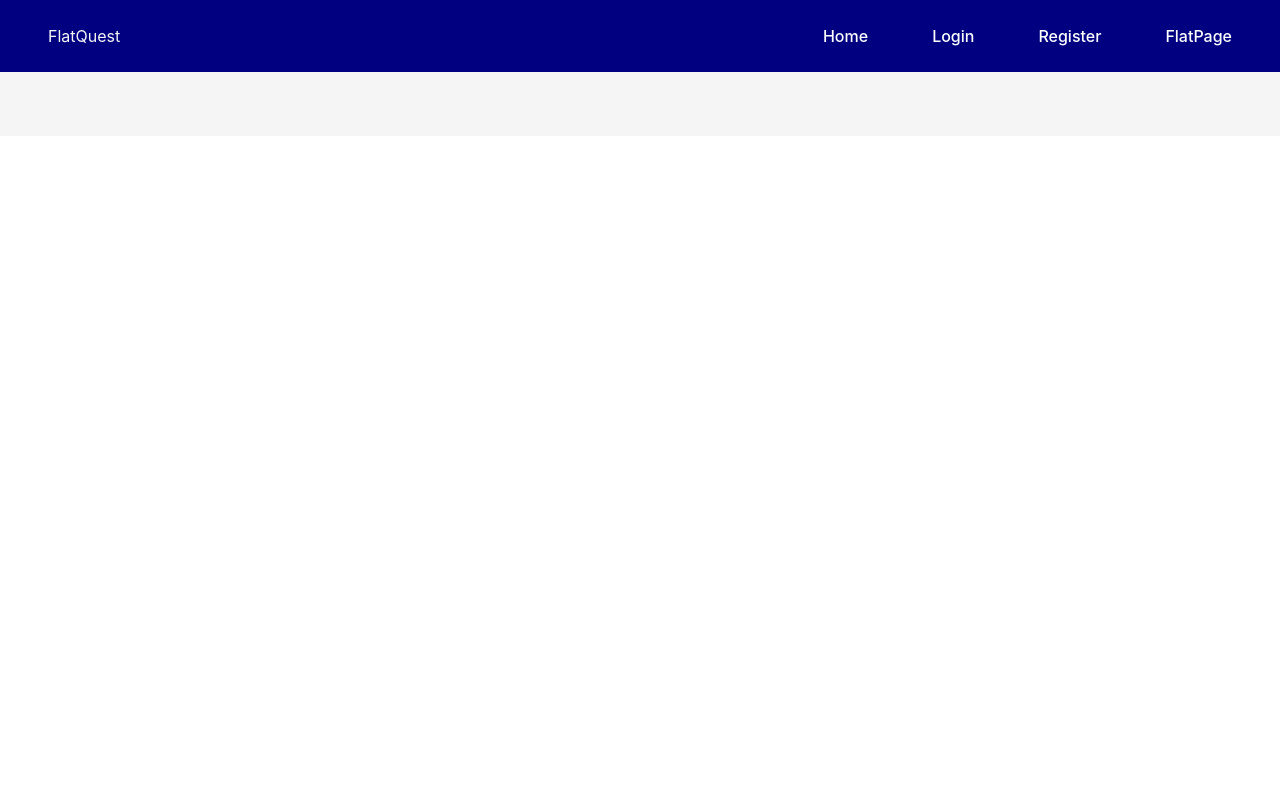
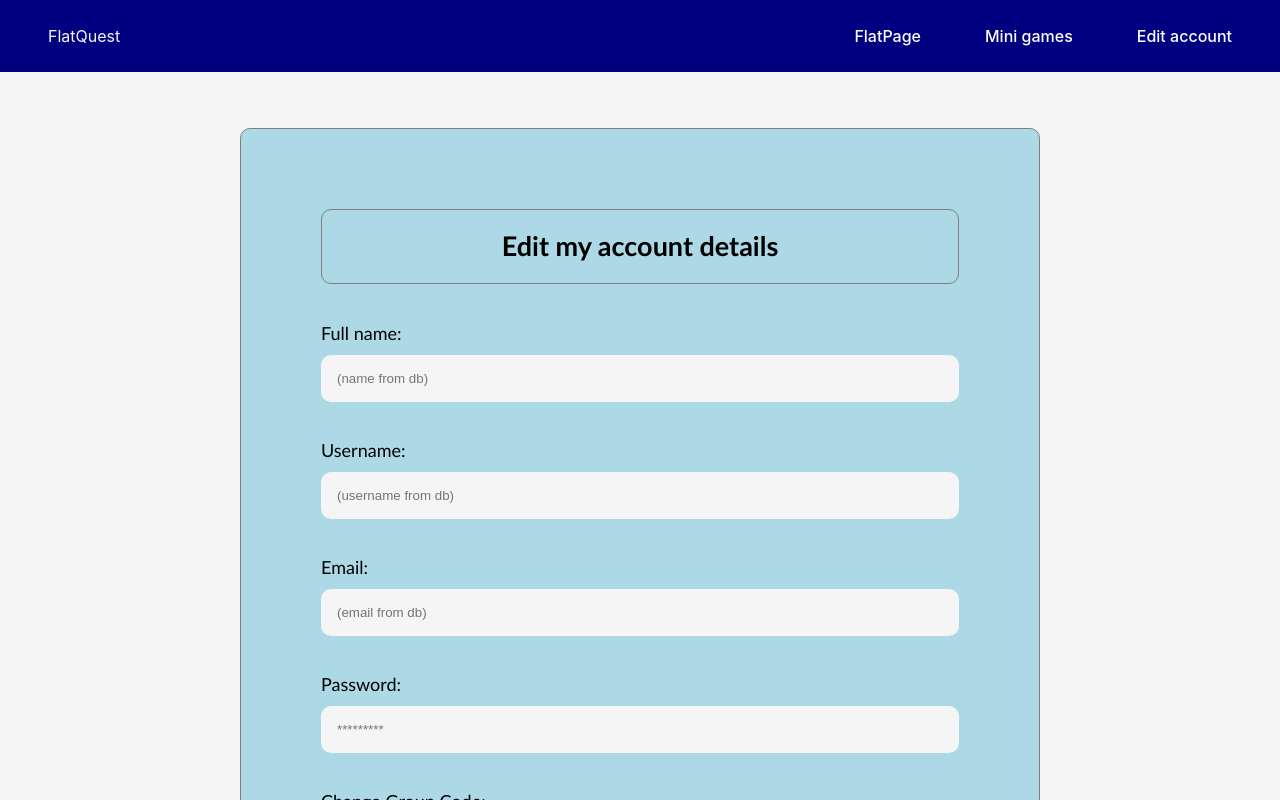
Before and after one commit to tamrachan/FlatQuestWeb, a React (Vite) app in the folder front-end/: page /details in a window 1280 px wide. Shown: the top 800 px of the page. Built offline with nearby package versions, Linux system fonts and the light colour scheme.

Commit message:
Added an Edit Details page

```diff
--- a/front-end/src/App.jsx
+++ b/front-end/src/App.jsx
@@ -6,12 +6,14 @@ import Register from './pages/Register';
 import Login from './pages/Login';
 import FlatPage from './pages/FlatPage';
 import Games from './pages/Games';
+import EditDetails from './pages/EditDetails';
 import './css/App.css';
+
 function App() {
     const location = useLocation();
 
     // Define routes where you want the alternate navbar
-    const showDashboardNav = location.pathname === '/flatpage' || location.pathname === '/games';
+    const showDashboardNav = location.pathname === '/flatpage' || location.pathname === '/games' || location.pathname === '/details';
 
     return (
         <div className="App">
@@ -24,6 +26,7 @@ function App() {
                     <Route path='/login' element={<Login />} />
                     <Route path='/flatpage' element={<FlatPage />} />
                     <Route path='/games' element={<Games />} />
+                    <Route path='/details' element={<EditDetails />} />
                 </Routes>
             </main>
         </div>
--- a/front-end/src/components/FlatPageNavBar.jsx
+++ b/front-end/src/components/FlatPageNavBar.jsx
@@ -10,6 +10,7 @@ function FlatPageNavBar() {
         <div className="navbar-links">
             <Link to="/flatpage" className="nav-link">FlatPage</Link>
             <Link to="/games" className="nav-link">Mini games</Link>
+            <Link to="/details" className="nav-link">Edit account</Link>
         </div>
     </nav>
 }
--- /dev/null
+++ b/front-end/src/pages/EditDetails.jsx
@@ -0,0 +1,92 @@
+// TODO: Create a page so users can edit their details
+import "../css/Login.css"
+import { useState } from "react";
+
+function EditDetails() {
+    const [name, setName] = useState('');
+    const [user, setUser] = useState('');
+    const [email, setEmail] = useState('');
+    const [pass, setPass] = useState('');
+    const [groupCode, setGroupCode] = useState('');
+
+    const handleSubmit = (e) => {
+        e.preventDefault();
+
+        if (name) {
+            axios.post('http://localhost:5050/record/updateName', {
+                name
+            })
+            .then(result => {
+                console.log(result)
+            })
+            .catch(err => console.log(err));
+        }
+        if (user) {
+            axios.post('http://localhost:5050/record/updateUser', {
+                user
+            })
+            .then(result => {
+                console.log(result)
+            })
+            .catch(err => console.log(err));
+        }
+        if (email) {
+            axios.post('http://localhost:5050/record/updateEmail', {
+                email
+            })
+            .then(result => {
+                console.log(result)
+            })
+            .catch(err => console.log(err));
+        }
+        if (pass) {
+            axios.post('http://localhost:5050/record/updatePass', {
+                pass
+            })
+            .then(result => {
+                console.log(result)
+            })
+            .catch(err => console.log(err));
+        }
+        if (groupCode && groupCode.length === 6) {
+            axios.post('http://localhost:5050/record/updateGroupCode', {
+                groupCode
+            })
+        }
+
+        setName('');
+        setUser('');
+        setEmail('');
+        setPass('');
+        setGroupCode('');
+    };
+
+    return (
+        <div className="register">
+            <div className="auth-form-container">
+                <h2>Edit my account details</h2>
+                <form className="register-form" onSubmit={handleSubmit}>
+                    <label htmlFor="name">Full name:</label>
+                    <input value={name} onChange={(e) => setName(e.target.value)} type="name" placeholder="(name from db)" id="name" name="name" />
+                    <br></br>
+                    <label htmlFor="user">Username:</label>
+                    <input value={user} onChange={(e) => setUser(e.target.value)} type="user" placeholder="(username from db)" id="user" name="user" />
+                    <br></br>
+                    <label htmlFor="email">Email:</label>
+                    <input value={email} onChange={(e) => setEmail(e.target.value)} type="email" placeholder="(email from db)" id="email" name="email" />
+                    <br></br>
+                    <label htmlFor="password">Password:</label>
+                    <input value={pass} onChange={(e) => setPass(e.target.value)} type="password" placeholder="*********" id="password" name="password" />
+                    <br></br>
+                    <label htmlFor="groupCode">Change Group Code:</label>
+                    <input value={groupCode} onChange={(e) => setGroupCode(e.target.value.toUpperCase())} type="text" placeholder="6 letter group code"
+                            id="groupCode" name="groupCode" maxLength={6} />
+                    <br></br>
+                    <button type="submit">Update details</button>
+                </form>
+            </div>
+        </div>
+    )
+}
+
+export default EditDetails;
--- /dev/null
+++ b/front-end/src/pages/IconPicker.jsx
@@ -0,0 +1 @@
+// TODO: Create a page to pick icons
--- a/front-end/src/pages/Login.jsx
+++ b/front-end/src/pages/Login.jsx
@@ -50,7 +50,6 @@ function Login() {
                 <Link to="/register" className="link-btn">Don't have an account? Register here!</Link>
             </div>
         </div>
-
     )
 }
 
```
Also changed, not shown: 1 other file (tests, documents, lock files or other folders).
